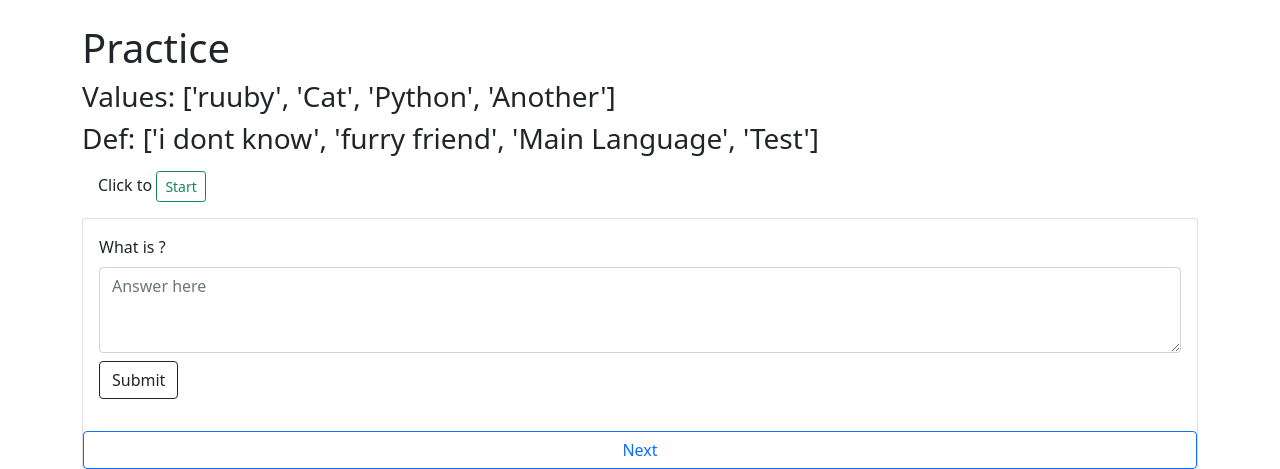
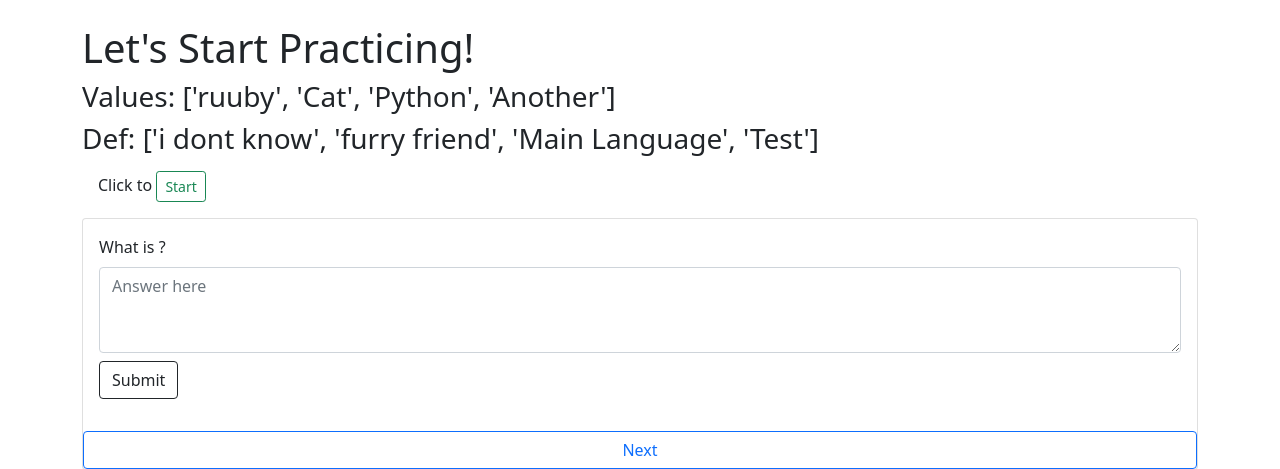
Before and after one commit to 98-percent-Milk/CRUD, a Flask app: page /fc/practice in a window 1280 px wide. Shown: the part 56-525 px from the top of the page. Run offline with Flask 2, Linux system fonts and the light colour scheme; data comes from the database, SQL or seed files in the repository; some libraries are stand-ins or nearby versions.

Commit message:
changed title

```diff
--- a/web_version/the_app/templates/practice.html
+++ b/web_version/the_app/templates/practice.html
@@ -3,7 +3,7 @@
 
 <div class='container'>
     <br>
-    <h1>Practice</h1>
+    <h1>Let's Start Practicing!</h1>
     <h3>Values: {{flashcards}}</h3>
     <h3>Def: {{fc_def}}</h3>
     <div class="form-group m-3">
```
